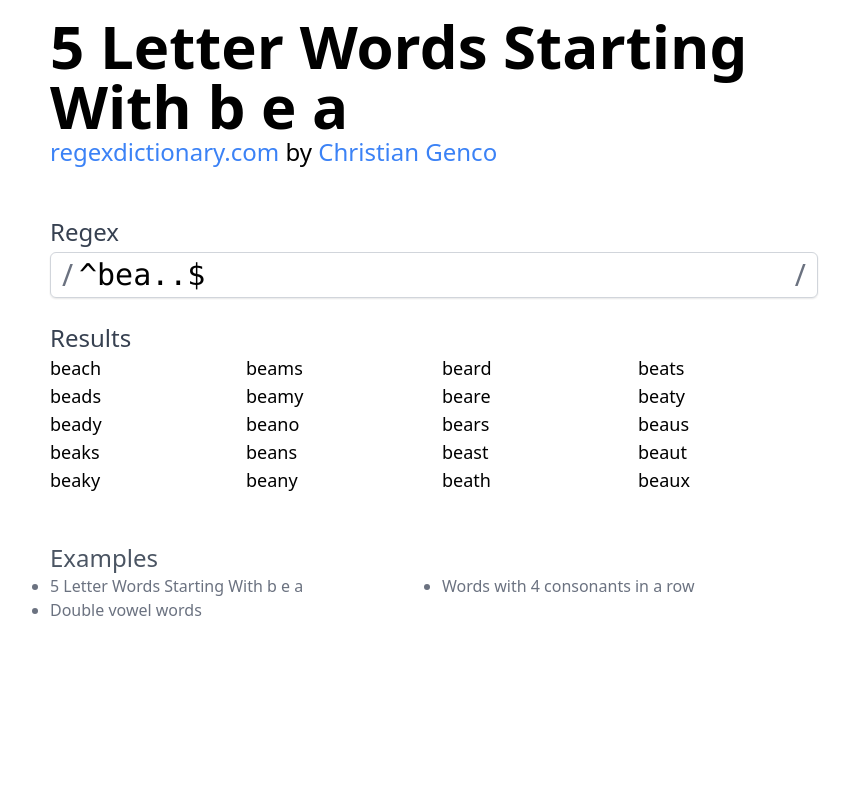
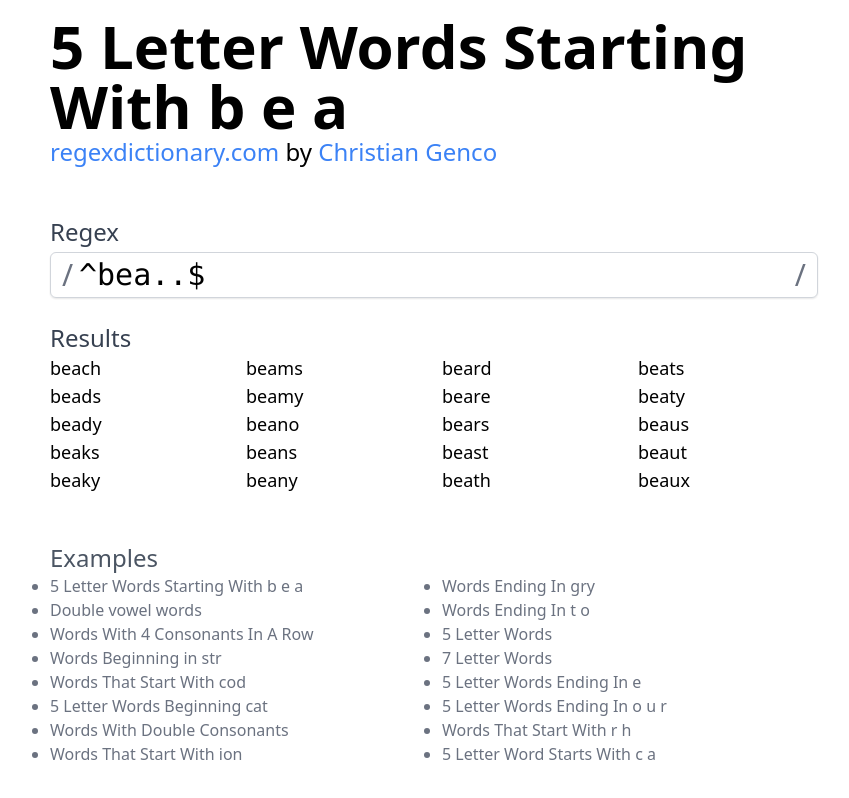
Before and after one commit to dariocohen/regex-dictionary-rae, a Next.js app: page /5-letter-word-starting-with-bea in a window 1280 px wide. Shown: the top 798 px of the page, without its empty margins (206-1055 px from the left). Built offline with nearby package versions, Linux system fonts and the light colour scheme.

Commit message:
build errors

```diff
--- a/components/Examples.js
+++ b/components/Examples.js
@@ -8,7 +8,7 @@ export default function Examples() {
 
       <ul className="list-disc columns-2">
         {Object.entries(seo).map(([slug, { title }]) => (
-          <li>
+          <li key={slug}>
             <Link href={`/${slug}`} className="hover:underline">
               {title}
             </Link>
--- a/components/SeoFactory.js
+++ /dev/null
@@ -1,39 +0,0 @@
-import Link from "next/link";
-import Container from "components/Container";
-
-import Search from "components/Search";
-import Meta from "components/Meta";
-
-export default ({ title, regex }) =>
-  () => {
-    return (
-      <Container>
-        <Meta
-          title={title}
-          description="Regular expression dictionary word search to find words containing certain letters by Christian Genco"
-        />
-        <main>
-          <h1 className="mt-4 text-6xl font-bold">{title}</h1>
-          <h2 className="text-2xl">
-            <Link href="/" className="hover:underline text-blue-500">
-              regexdictionary.com
-            </Link>{" "}
-            by{" "}
-            <a
-              className="hover:underline text-blue-500"
-              href="https://christian.gen.co"
-            >
-              Christian Genco
-            </a>
-          </h2>
-          <Search defaultRegex={regex} />
-        </main>
-      </Container>
-    );
-  };
-
-// FiveLetterWordStartingWithBea() {
-// const title = "5 Letter Words Starting with b e a";
-// const regex = "^bea..$";
-
-// }
--- a/components/WordList.js
+++ b/components/WordList.js
@@ -2,7 +2,8 @@ import { useState, useEffect } from "react";
 import sowpods from "./sowpods";
 
 export default function WordList({ regex }) {
-  const [limit, setLimit] = useState(500);
+  const perPage = 250;
+  const [limit, setLimit] = useState(perPage);
 
   let matching = [];
   let matches = 0;
@@ -29,14 +30,14 @@ export default function WordList({ regex }) {
         ))}
       </div>
       {error && <pre>{JSON.stringify(error.message, null, 2)}</pre>}
-      {matches > 100 && (
+      {matches > limit && (
         <div className="mt-6">
           {limit.toLocaleString()} of {matches.toLocaleString()} matches{" "}
           <button
-            onClick={() => setLimit(limit + 500)}
+            onClick={() => setLimit(limit + perPage)}
             className="bg-blue-500 text-white rounded px-2 py-1 hover:bg-blue-600"
           >
-            show 500 more
+            show {perPage} more
           </button>
         </div>
       )}
--- /dev/null
+++ b/jsconfig.json
@@ -0,0 +1,5 @@
+{
+  "compilerOptions": {
+    "baseUrl": "."
+  }
+}
--- /dev/null
+++ b/src/seo.js
@@ -0,0 +1,69 @@
+const pages = {
+  "5-letter-word-starting-with-bea": {
+    title: "5 Letter Words Starting With b e a",
+    regex: "^bea..$",
+  },
+  "double-vowel-words": {
+    title: "Double vowel words",
+    regex: "[aeiou][aeiou]",
+  },
+  // "5-letter-words-with-4-consonants": {
+  //   title: "5 Letter Words With 4 Consonants",
+  //   regex: "",
+  // },
+  "words-with-4-consonants-in-a-row": {
+    title: "Words With 4 Consonants In A Row",
+    regex: "[^aeiou]{4}",
+  },
+  "words-beginning-in-str": { title: "Words Beginning in str", regex: "^str" },
+  // "5 letter words with an apostrophe": {
+  //   title: "5 letter words with an apostrophe",
+  //   regex: "",
+  // },
+  // "5-letter-words-with-b-e-a-d": {
+  //   title: "5 Letter Words With b e a d",
+  //   regex: "[bead]",
+  // },
+  // "9 letter words with no repeating letters": {
+  //   title: "9 letter words with no repeating letters",
+  //   regex: "",
+  // },
+  "words-that-start-with-cod": {
+    title: "Words That Start With cod",
+    regex: "^cod",
+  },
+  "5-letter-words-beginning-cat": {
+    title: "5 Letter Words Beginning cat",
+    regex: "^cat..$",
+  },
+  "words-with-double-consonants": {
+    title: "Words With Double Consonants",
+    regex: "[^aeiou]{2}",
+  },
+  "words-that-start-with-ion": {
+    title: "Words That Start With ion",
+    regex: "^ion",
+  },
+  "words-ending-in-gry": { title: "Words Ending In gry", regex: "gry$" },
+  "words-ending-in-t-o": { title: "Words Ending In t o", regex: "to$" },
+  "5-letter-words": { title: "5 Letter Words", regex: "^.{5}$" },
+  "7-letter-words": { title: "7 Letter Words", regex: "^.{7}$" },
+  "5-letter-words-ending-in-e": {
+    title: "5 Letter Words Ending In e",
+    regex: "^.{4}e$",
+  },
+  "5-letter-words-ending-in-o-u-r": {
+    title: "5 Letter Words Ending In o u r",
+    regex: "^..our$",
+  },
+  "words-that-start-with-r-h": {
+    title: "Words That Start With r h",
+    regex: "^rh",
+  },
+  "5-letter-word-starts-with-c-a": {
+    title: "5 Letter Word Starts With c a",
+    regex: "^ca...$",
+  },
+};
+
+export default pages;
--- a/src/seo.tsx
+++ /dev/null
@@ -1,69 +0,0 @@
-const pages = {
-  "5-letter-word-starting-with-bea": {
-    title: "5 Letter Words Starting With b e a",
-    regex: "^bea..$",
-  },
-  "double-vowel-words": {
-    title: "Double vowel words",
-    regex: "[aeiou][aeiou]",
-  },
-  // "5-letter-words-with-4-consonants": {
-  //   title: "5 Letter Words With 4 Consonants",
-  //   regex: "",
-  // },
-  "words-with-4-consonants-in-a-row": {
-    title: "Words with 4 consonants in a row",
-    regex: "[^aeiou]{4}",
-  },
-  // "words beginning in str": { title: "Words beginning in str", regex: "" },
-  // "5 letter words with an apostrophe": {
-  //   title: "5 letter words with an apostrophe",
-  //   regex: "",
-  // },
-  // "5 letter words with b e a d": {
-  //   title: "5 letter words with b e a d",
-  //   regex: "",
-  // },
-  // "9 letter words with no repeating letters": {
-  //   title: "9 letter words with no repeating letters",
-  //   regex: "",
-  // },
-  // "words that start with cod": {
-  //   title: "words that start with cod",
-  //   regex: "",
-  // },
-  // "5 letter words beginning cat": {
-  //   title: "5 letter words beginning cat",
-  //   regex: "",
-  // },
-  // "words with double consonants": {
-  //   title: "words with double consonants",
-  //   regex: "",
-  // },
-  // "words that start with ion": {
-  //   title: "words that start with ion",
-  //   regex: "",
-  // },
-  // "words ending in gry": { title: "words ending in gry", regex: "" },
-  // "words ending in t o": { title: "words ending in t o", regex: "" },
-  // "5 letter words": { title: "5 letter words", regex: "" },
-  // "7 letter words": { title: "7 letter words", regex: "" },
-  // "5 letter words ending in e": {
-  //   title: "5 letter words ending in e",
-  //   regex: "",
-  // },
-  // "5 letter words ending in o u r": {
-  //   title: "5 letter words ending in o u r",
-  //   regex: "",
-  // },
-  // "words that start with r h": {
-  //   title: "words that start with r h",
-  //   regex: "",
-  // },
-  // "5 letter word starts with c a": {
-  //   title: "5 letter word starts with c a",
-  //   regex: "",
-  // },
-};
-
-export default pages;
```
Also changed, not shown: tsconfig.json (+17 -6 lines).
